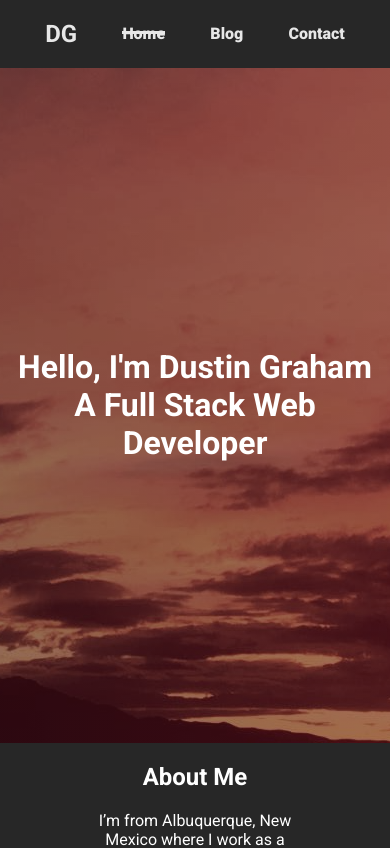
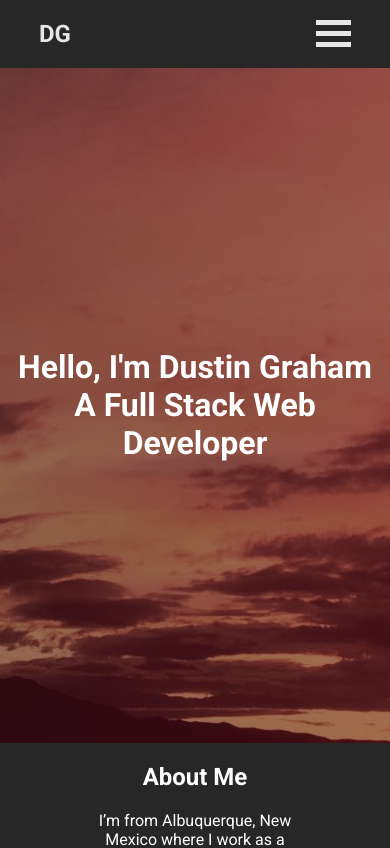
Before and after one commit to DustinG98/dg-portfolio, a React (Create React App) app in the folder portfolio/: page / in a window 390 px wide. Shown: the top 848 px of the page. Built offline with nearby package versions, Linux system fonts and the light colour scheme.

Commit message:
Mobile navbar complete

```diff
--- /dev/null
+++ b/portfolio/src/components/MobileMenu/MobileMenu.js
@@ -0,0 +1,15 @@
+import React from 'react'
+import './mobilemenu.css'
+
+
+const MobileMenu = ({ menuClass }) => {
+    return (
+        <div className={`mobileMenu ${menuClass}`}>
+            <a href="#" className="active"> Home </a>
+            <a href="#"> Blog </a>
+            <a href="#"> Contact </a>
+        </div>
+    )
+}
+
+export default MobileMenu
--- /dev/null
+++ b/portfolio/src/components/MobileMenu/mobilemenu.css
@@ -0,0 +1,29 @@
+.mobileMenu {
+    height: 100vh;
+    position: fixed;
+    z-index: 999;
+    display: flex;
+    flex-direction: column;
+    background-color: rgb(39, 39, 39);
+    width: 100%;
+    margin-top: -1%;
+}
+
+.mobileMenu a {
+    color: rgb(231, 231, 231);
+    text-decoration: none;
+    font-weight: 900;
+    font-size: 3rem;
+    margin: 5% 0;
+}
+.mobileMenu a:hover{
+    text-decoration: line-through;
+}
+
+.mobileMenu .active {
+    text-decoration: line-through;
+}
+
+.changeMenu {
+    display: none;
+}
--- a/portfolio/src/components/NavBar.js
+++ b/portfolio/src/components/NavBar.js
@@ -1,16 +1,46 @@
-import React from 'react'
+import React, { useState } from 'react'
 import './navbar.css'
+import MobileMenu from './MobileMenu/MobileMenu'
 
 const NavBar = () => {
+    const [isOpen, setIsOpen] = useState(false)
 
+    const [hamburgerClass, setHamburgerClass] = useState("")
+    const [menuClass, setMenuClass] = useState("changeMenu")
 
+    const openMenu = () => {
+        if(isOpen === false) {
+            setIsOpen(true)
+            setHamburgerClass("change")
+            setMenuClass("")
+            document.body.style.overflow = "hidden"
+        } else {
+            setIsOpen(false)
+            setHamburgerClass("")
+            setMenuClass("changeMenu")
+            document.body.style.overflow = "scroll"
+        }
+    }
     return (
-        <nav>
-            <h2>{window.innerWidth <= 500 ? 'DG' : 'Dustin Graham'}</h2>
-            <a href="#" className="active"> Home </a>
-            <a href="#"> Blog </a>
-            <a href="#"> Contact </a>
-        </nav>
+        <div>
+            <nav>
+                {console.log(isOpen)}
+                <h2 className="logo">Dustin Graham</h2>
+                <h2 className="mobileLogo">DG</h2>
+
+                {/* **********************MOBILE NAV MENU**************************** */}
+                <div className={`container ${hamburgerClass}`} onClick={() => openMenu()}>
+                    <div className="bar1"></div>
+                    <div className="bar2"></div>
+                    <div className="bar3"></div>
+                </div>
+                {/* **********************TABLET & DESKTOP NAV MENU**************************** */}
+                <a href="#" className="active"> Home </a>
+                <a href="#"> Blog </a>
+                <a href="#"> Contact </a>
+            </nav>
+            <MobileMenu menuClass={menuClass}/>
+        </div>
     )
 }
 
--- a/portfolio/src/components/navbar.css
+++ b/portfolio/src/components/navbar.css
@@ -2,7 +2,7 @@ nav {
     display: flex;
     background-color: rgb(39, 39, 39);
     color: rgb(231, 231, 231);
-    justify-content: space-evenly;
+    justify-content: space-around;
     align-items: center;
     height: 10%;
     max-height: 100px;
@@ -17,7 +17,50 @@ nav a:hover{
     background-image: linear-gradient(transparent 7px,rgb(231, 231, 231) 7px,rgb(231, 231, 231) 10px,transparent 9px);
 }
 
-.active {
+nav .active {
     text-decoration: none;
     background-image: linear-gradient(transparent 7px,rgb(231, 231, 231) 7px,rgb(231, 231, 231) 10px,transparent 9px);
 }
+.mobileLogo {
+    display: none;
+}
+
+@media only screen and (max-width: 500px) {
+    .mobileLogo {
+        display: inline-block;
+    }
+    .logo {
+        display: none;
+    }
+    nav {
+        justify-content: space-between;
+        margin: 0 10%;
+    }
+    nav a {
+        display: none;
+    }
+    .container {
+        display: inline-block;
+        cursor: pointer;
+      }
+
+      .bar1, .bar2, .bar3 {
+        width: 35px;
+        height: 5px;
+        background-color: rgb(231, 231, 231);
+        margin: 6px 0;
+        transition: 0.4s;
+      }
+
+      .change .bar1 {
+        -webkit-transform: rotate(-45deg) translate(-9px, 6px);
+        transform: rotate(-45deg) translate(-9px, 6px);
+      }
+
+      .change .bar2 {opacity: 0;}
+
+      .change .bar3 {
+        -webkit-transform: rotate(45deg) translate(-8px, -8px);
+        transform: rotate(45deg) translate(-8px, -8px);
+      }
+}
```
Also changed, not shown: portfolio/src/components/HamburgerMenu/Menu.js (deleted, +0 -13 lines).
